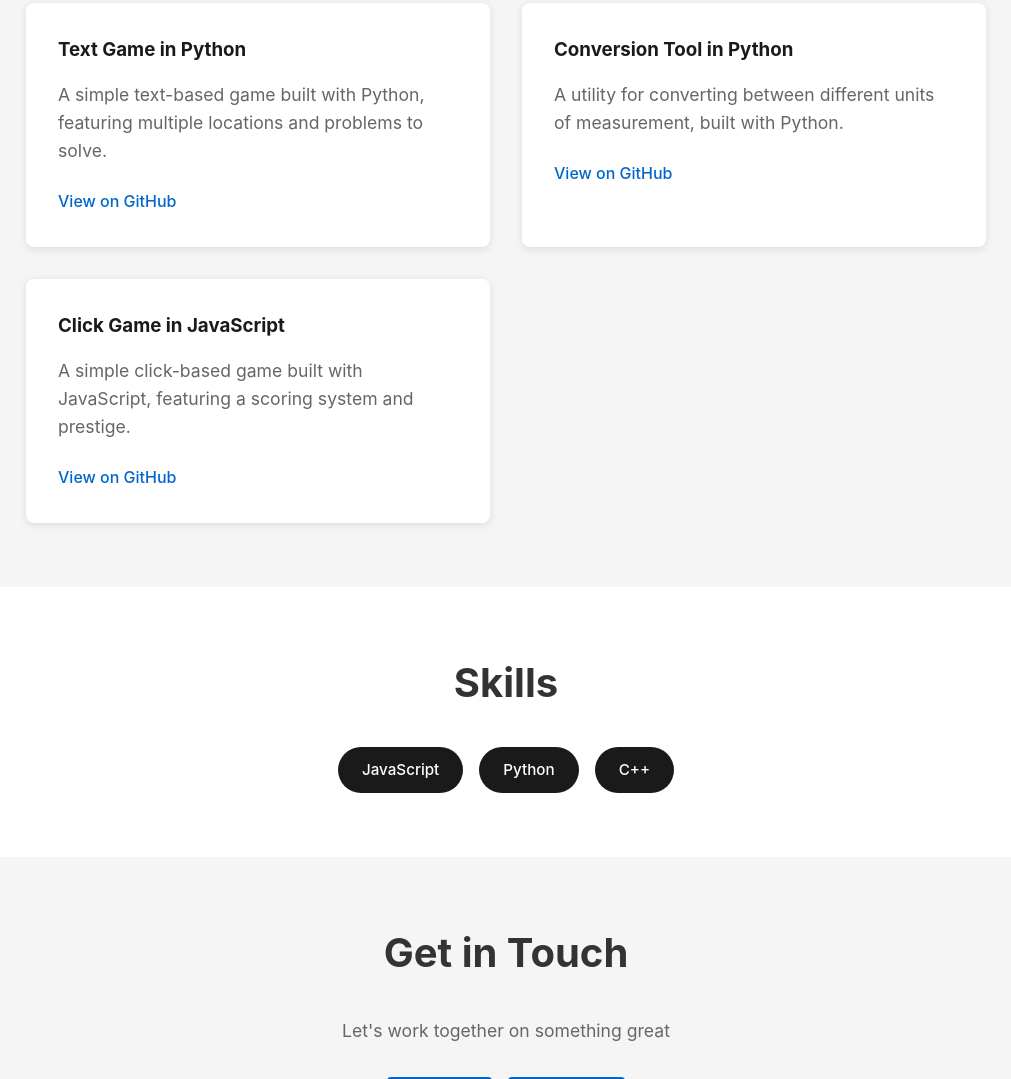
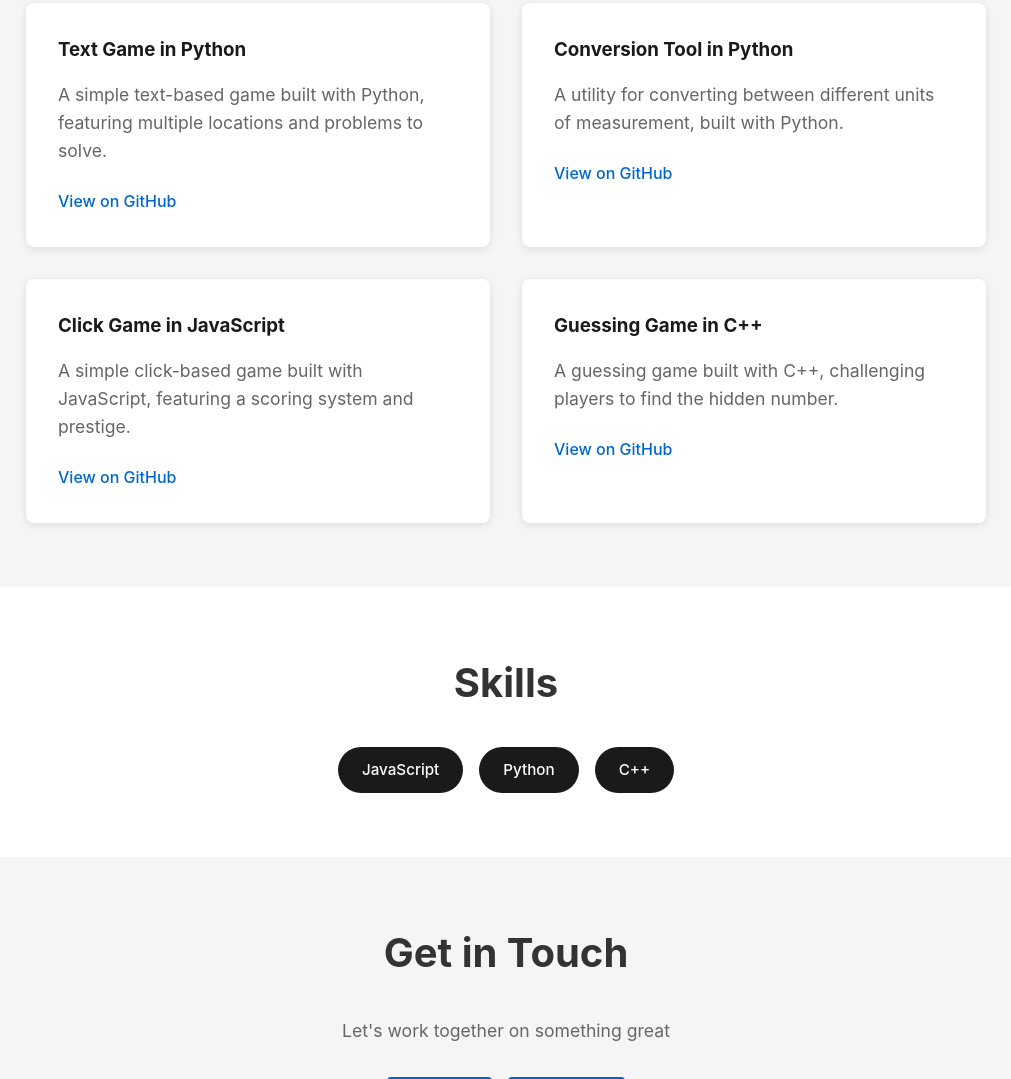
Before and after one commit to Vincent6777/Portfolio, a plain HTML site: page index.html in a window 1280 px wide. Shown: the part 858-1937 px from the top of the page, without its empty margins (134-1145 px from the left). Drawn offline with Linux system fonts and the light colour scheme.

Commit message:
Nieuw Project toegevoegd: Guessing Game in C++

```diff
--- a/index.html
+++ b/index.html
@@ -55,6 +55,11 @@
                     <p>A simple click-based game built with JavaScript, featuring a scoring system and prestige.</p>
                     <a href="https://github.com/Vincent6777/Click-game-in-JS" class="btn-link" target="_blank">View on GitHub</a>
                 </div>
+                <div class="project-card">
+                    <h3>Guessing Game in C++</h3>
+                    <p>A guessing game built with C++, challenging players to find the hidden number.</p>
+                    <a href="https://github.com/Vincent6777/Guessing-Game-CPP" class="btn-link" target="_blank">View on GitHub</a>
+                </div>
             </div>
         </div>
     </section>
```
